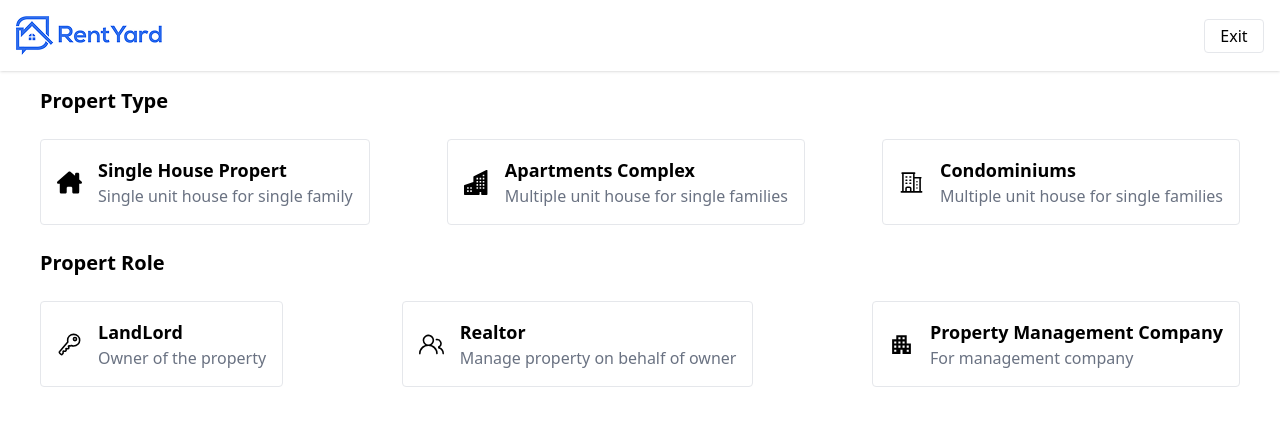
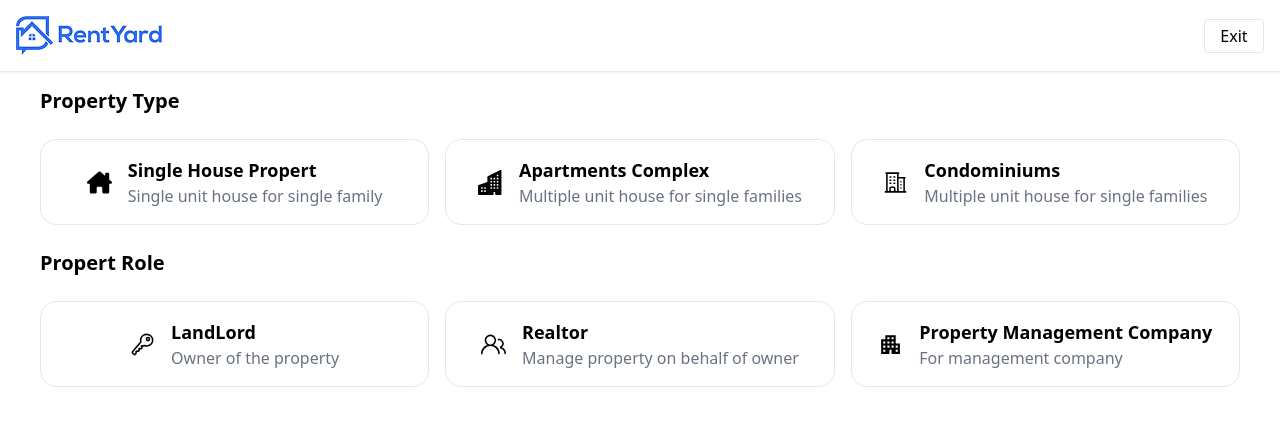
Before and after one commit to mazumdaratik/real-estate-project, a React (Vite) app: page / in a window 1280 px wide. Shown: the top 426 px of the page. Built offline with nearby package versions, Linux system fonts and the light colour scheme.

Commit message:
lifting state to Home component

```diff
--- a/src/components/home/PropertyRole.jsx
+++ b/src/components/home/PropertyRole.jsx
@@ -1,11 +1,10 @@
-import React, { useState } from 'react'
+import React from 'react'
 import { IoKeyOutline } from "react-icons/io5";
 import { GoPeople } from "react-icons/go";
 import { MdOutlineApartment } from "react-icons/md";
 
-const PropertyRole = () => {
+    const PropertyRole = ({selectPropertyRole, setSelectPropertyRole}) => {
 
-    const[selectPropertyRoll, setSelectPropertyRoll] = useState(null)
 
     const propertyRoleData = [
         {
@@ -37,7 +36,11 @@ const PropertyRole = () => {
         <div className='flex justify-between bg-white m-4'>
             {
                 propertyRoleData.map( data =>
-                <div key={data.id} className='flex justify-center items-center gap-4 p-4 border border-gray-200 m-2 rounded-sm'>
+                <div
+                key={data.id}
+                onClick={ () => setSelectPropertyRole(data.id)}
+                className={`w-100 flex justify-center items-center gap-4 p-4 border m-2 rounded-2xl cursor-pointer transition all
+                    ${selectPropertyRole === data.id ? 'border-blue-600': 'border-gray-200'}`}>
                     <div>{data.icon}</div>
                     <div>
                         <h3 className='text-lg font-semibold'>{data.title}</h3>
--- a/src/components/home/PropertyType.jsx
+++ b/src/components/home/PropertyType.jsx
@@ -1,11 +1,9 @@
-import React, { useState } from 'react'
+import React from 'react'
 import { FaHouseChimney } from "react-icons/fa6";
 import { BsBuildingsFill } from "react-icons/bs";
 import { HiOutlineBuildingOffice2 } from "react-icons/hi2";
 
-const PropertyType = () => {
-
-    const[selectProperty, setSelectProperty] = useState(null)
+const PropertyType = ({selectPropertyType, setSelectPropertyType}) => {
 
     const propertyData = [
         {
@@ -33,11 +31,15 @@ const PropertyType = () => {
 
   return (
     <div>
-        <h3 className='text-xl font-semibold ml-6 mt-2'>Propert Type</h3>
+        <h3 className='text-xl font-semibold ml-6 mt-2'>Property Type</h3>
         <div className='flex justify-between bg-white m-4'>
             {
                 propertyData.map( data =>
-                <div key={data.id} className='flex justify-center items-center gap-4 p-4 border border-gray-200 m-2 rounded-sm cursor-pointer'>
+                <div
+                key={data.id}
+                onClick={() => setSelectPropertyType(data.id)}
+                className={`w-100 flex justify-center items-center gap-4 p-4 m-2 border rounded-2xl cursor-pointer transition-all
+                ${selectPropertyType === data.id ? 'border-blue-500' : 'border-gray-200'}`}>
                     <div>{data.icon}</div>
                     <div>
                         <h3 className='text-lg font-semibold'>{data.title}</h3>
```
